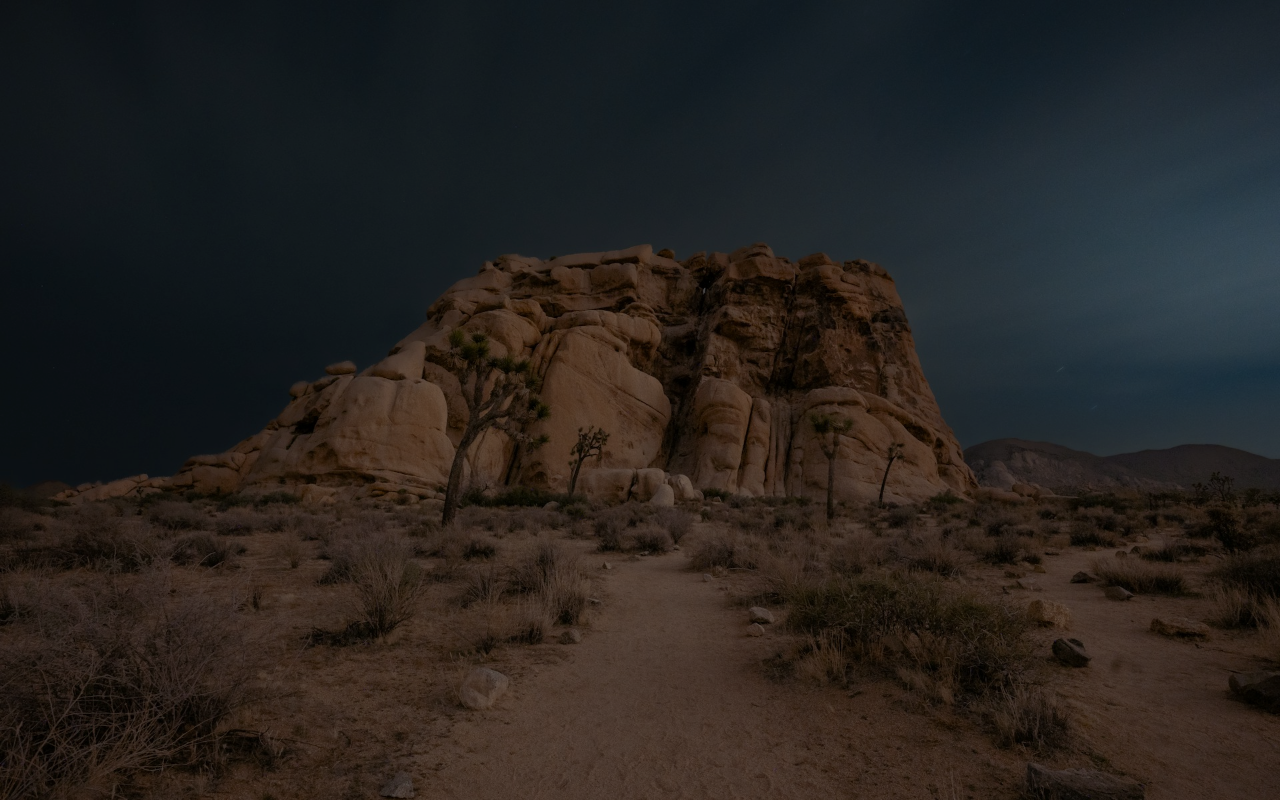
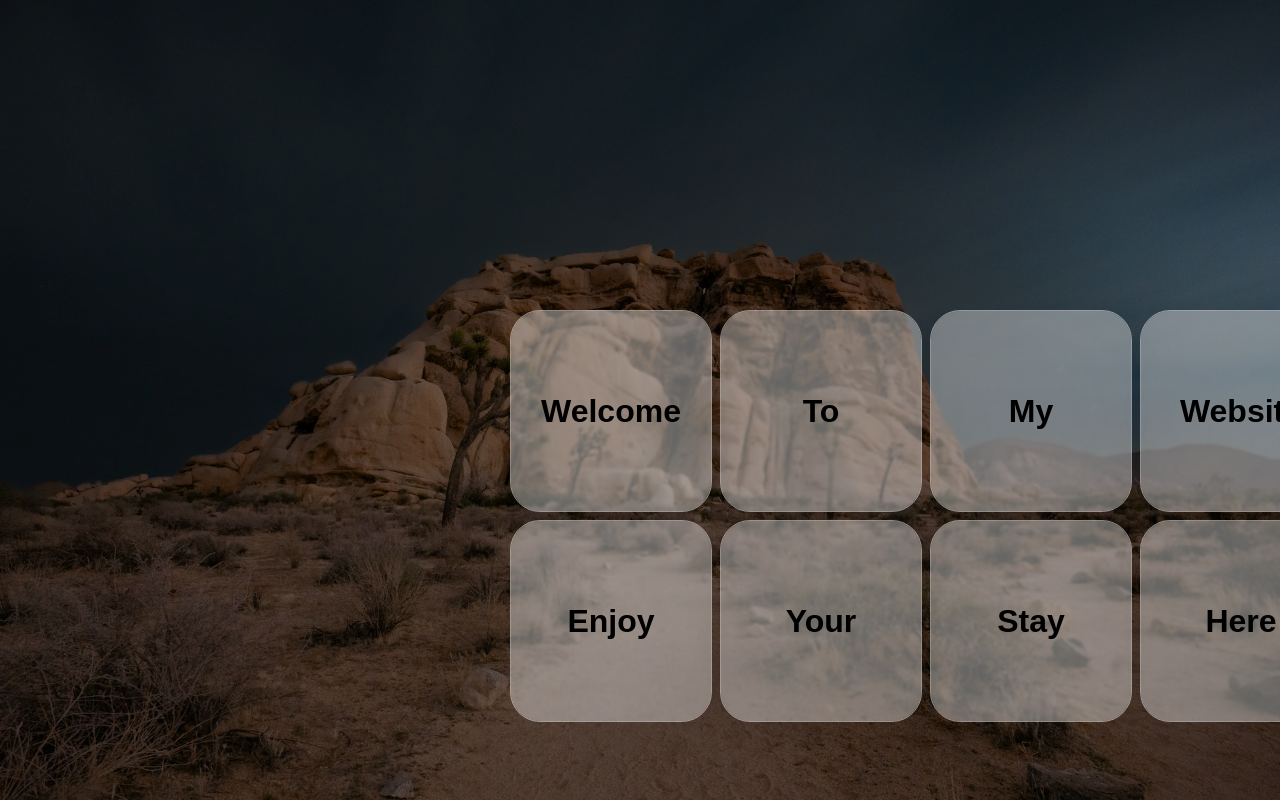
Before and after one commit to pioucraft/test, a plain HTML site: page index.html in a window 1280 px wide. Drawn offline with Linux system fonts and the light colour scheme.

Commit message:
Add the cool CSS boxes

```diff
--- a/index.html
+++ b/index.html
@@ -20,21 +20,48 @@
                 filter: brightness(0.5);
             }
             .glass {
+                margin-top: 300px;
+                margin-left: 500px;
                 width: 200px;
                 height: 200px;
-                box-shadow: inset 0 0 100px rgba(255, 255, 255, 0.5);
+                box-shadow: inset 0 0 300px rgba(255, 255, 255, 0.7);
                 border-radius: 30px;
                 border: 1px solid rgba(255, 255, 255, 0.5);
-                position: absolute;
-                top: 50%;
-                left: 50%;
+                position: fixed;
+                backdrop-filter: blur(1px);
+                display: flex;
+                justify-content: center;
+                align-items: center;
+                font-family: Arial, sans-serif;
             }
         </style>
     </head>
     <body>
-        <div class="glass">
-            <h1>Welcom</h1>
+        <div class="background-image"></div>
+
+        <div class="glass" style="top: 10px; left: 10px;">
+            <h1>Welcome</h1>
         </div>
-        <div class="background-image"></div>
+        <div class="glass" style="top: 10px; left: 220px;">
+            <h1>To</h1>
+        </div>
+        <div class="glass" style="top: 10px; left: 430px;">
+            <h1>My</h1>
+        </div>
+        <div class="glass" style="top: 10px; left: 640px;">
+            <h1>Website</h1>
+        </div>
+        <div class="glass" style="top: 220px; left: 10px;">
+            <h1>Enjoy</h1>
+        </div>
+        <div class="glass" style="top: 220px; left: 220px;">
+            <h1>Your</h1>
+        </div>
+        <div class="glass" style="top: 220px; left: 430px;">
+            <h1>Stay</h1>
+        </div>
+        <div class="glass" style="top: 220px; left: 640px;">
+            <h1>Here</h1>
+        </div>
     </body>
 </html>
```
